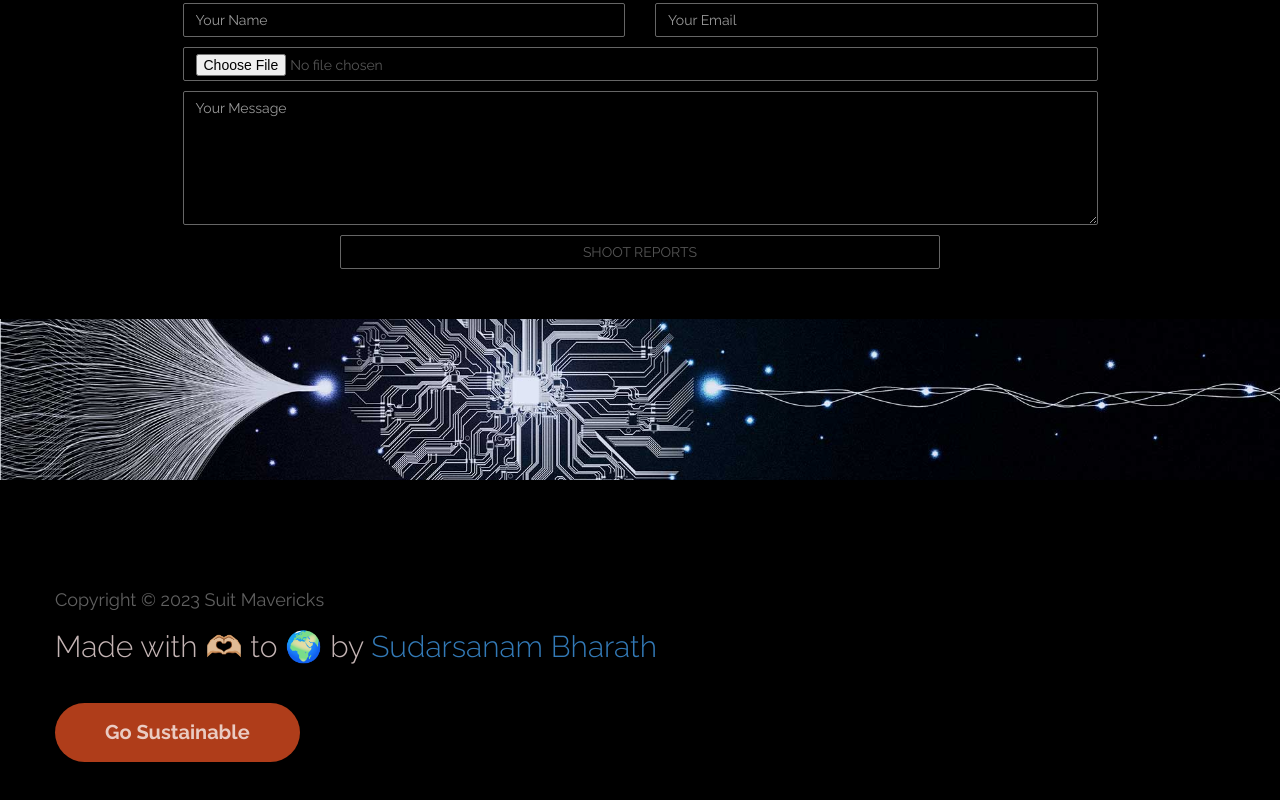
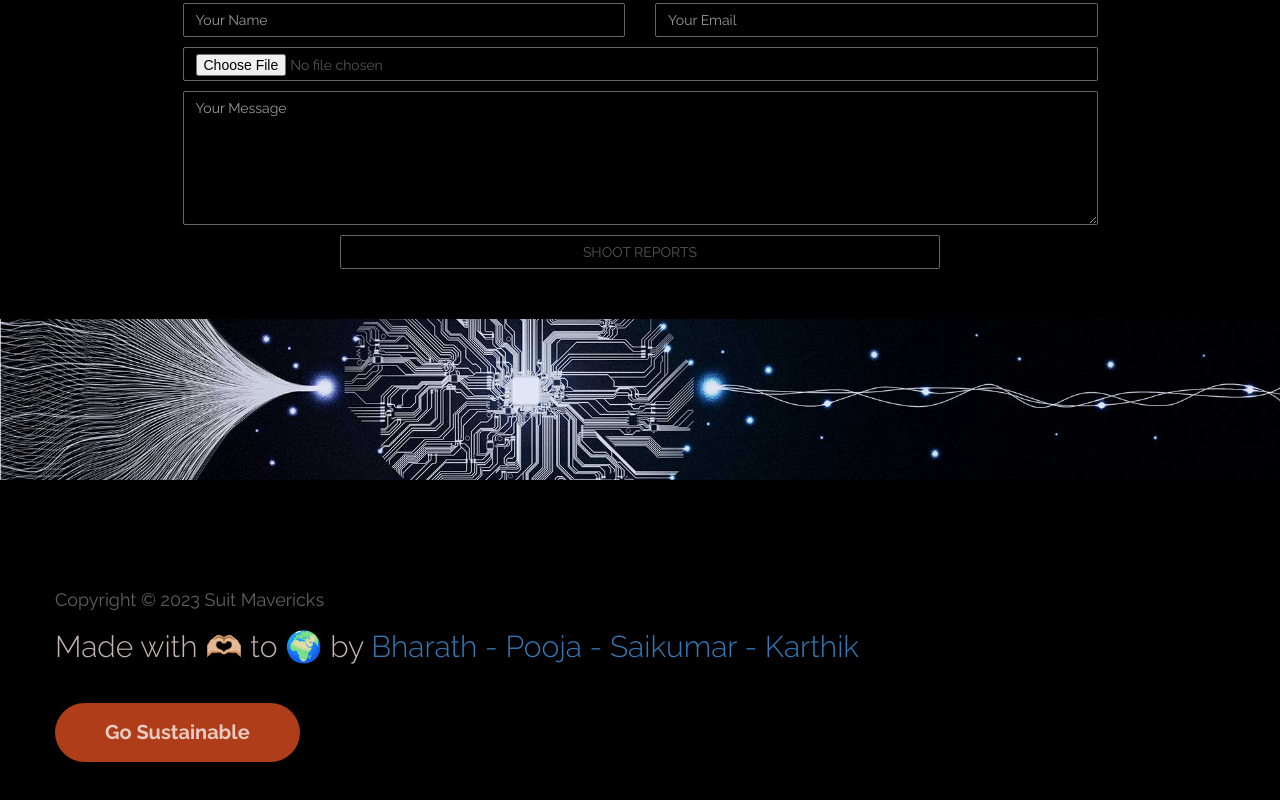
Before and after one commit to Bharath-tars/DeepTumor_Preview, a plain HTML site: page index.html in a window 1280 px wide. Shown: the part 2966-3766 px from the top of the page. Drawn offline with Linux system fonts and the light colour scheme.

Commit message:
Update index.html

```diff
--- a/index.html
+++ b/index.html
@@ -246,7 +246,7 @@ https://templatemo.com/tm-464-ultra-profile
 			<div class="row">
                          <h4>Copyright &copy; 2023 Suit Mavericks<br></h4>
 
-                     <h2>Made with 🫶🏼 to 🌍 by <a href="http://github.com/bharath-tars" target="_parent"><bold>Sudarsanam Bharath</bold></a></h2>
+                     <h2>Made with 🫶🏼 to 🌍 by <a href="http://github.com/bharath-tars" target="_parent"><bold>Bharath - Pooja - Saikumar - Karthik</bold></a></h2>
 				  <a href="https://sustanifyc53.netlify.app" class="btn btn-default smoothScroll tm-view-more-btn" target="_blank">Go Sustainable</a>
 
 			</div>
```
